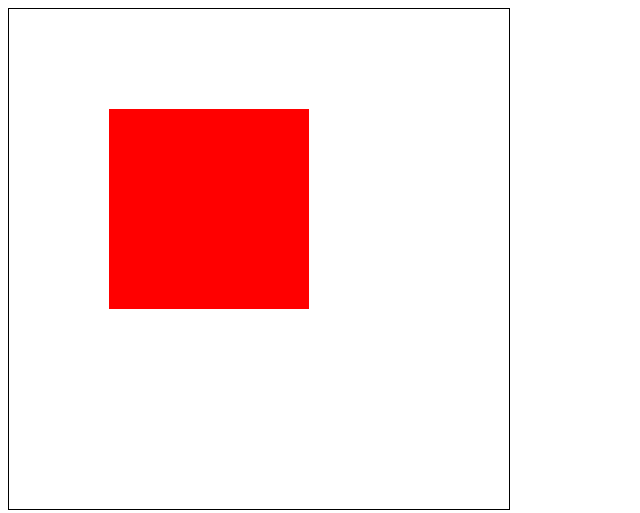
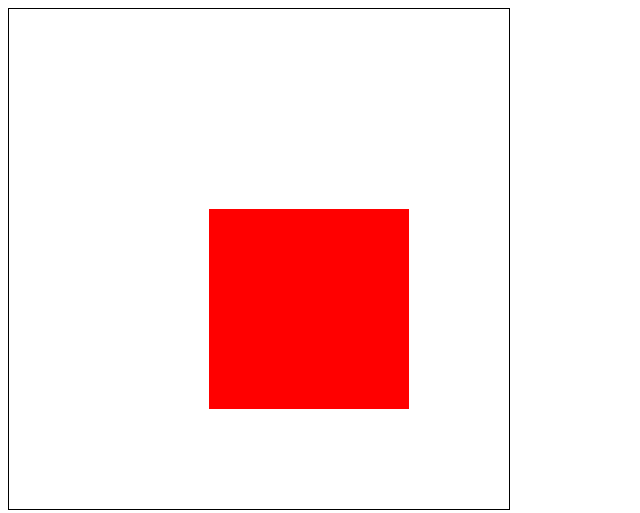
Before and after one commit to lumixraku/events, a website: page demo.html in a window 1280 px wide. Shown: the whole page, without its empty margins (0-640 px from the left). Drawn offline with Linux system fonts and the light colour scheme.

Commit message:
feat: transform on whole canvas not only rect

```diff
--- a/demo.html
+++ b/demo.html
@@ -201,35 +201,51 @@
         return findHitNode(this.rootNode);
       }
     }
+    </script>
 
-    // 示例
-    const rootNode = new Node(0, 0, 500, 500);
-    const rect = new Node(100, 100, 100, 100);
-    rect.scaleX = 2;
-    rect.scaleY = 2;
+<script>
+  // 创建根节点（stage），并设置全局变换
+  const stage = new Node(0, 0, 500, 500);
+  stage.scaleX = 2; // 全局缩放 2x
+  stage.scaleY = 2;
+
+  // 创建矩形节点（red rect）
+  const rect = new Node(100, 100, 100, 100); // 宽高为 100x100
   rect.on('click', (event) => {
     console.log('Rect clicked!');
     console.log('Global coordinates:', event.data.global);
     console.log('Local coordinates:', event.data.local);
   });
-    rootNode.addChild(rect);
 
+  // 将矩形添加到 stage
+  stage.addChild(rect);
+
+  // 初始化 Canvas 适配器
   const canvas = document.getElementById('myCanvas');
   const ctx = canvas.getContext('2d');
-    const canvasAdapter = new CanvasAdapter(canvas, rootNode);
+  const canvasAdapter = new CanvasAdapter(canvas, stage);
 
+  // 渲染函数
   function render() {
     ctx.clearRect(0, 0, canvas.width, canvas.height);
+
+    // 应用 stage 的全局变换
+    ctx.save();
+    ctx.scale(stage.scaleX, stage.scaleY);
+
+    // 绘制 rect
     ctx.save();
     ctx.translate(rect.x, rect.y);
-      ctx.scale(rect.scaleX, rect.scaleY);
     ctx.fillStyle = 'red';
     ctx.fillRect(0, 0, rect.width, rect.height);
+    ctx.restore();
+
     ctx.restore();
   }
 
   render();
 </script>
+
 </body>
 
 </html>
```
Lines whose indentation alone changed are shown as unchanged.
